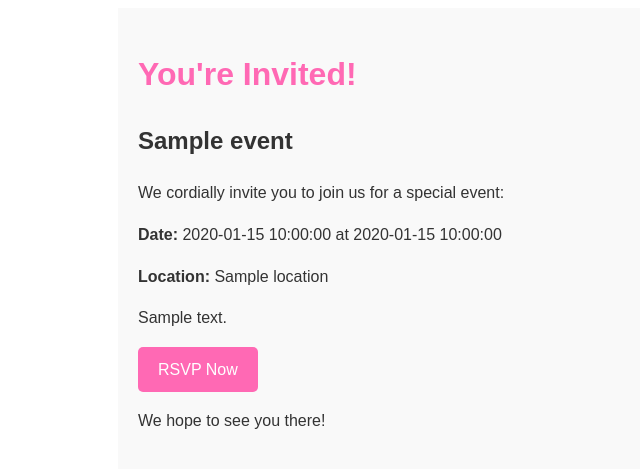
After one commit to davidfwatson/rsvp-site, a Flask app: template templates/email_invitation.html in a window 1280 px wide. The commit adds this page. Shown: the top 469 px of the page, without its empty margins (202-842 px from the left). Run offline with Flask 3, Linux system fonts and the light colour scheme; the template is opened without the code that fills it: most values are stand-ins (such as "Sample title", 1, 10 or a date in 2020).

Commit message:
emailer added to admin

```diff
--- a/app.py
+++ b/app.py
@@ -1,10 +1,11 @@
 import json
-from flask import Flask, render_template, request, redirect, url_for, send_from_directory
+from flask import Flask, render_template, request, redirect, url_for, send_from_directory, flash
 from datetime import datetime
 from event_config import get_event_config
 from email_handler import send_email
 
 app = Flask(__name__)
+app.secret_key = 'your_secret_key'  # Replace with a real secret key
 
 def load_rsvps(event_id):
     try:
@@ -63,13 +64,25 @@ def thank_you(event_id):
 def serve_static(file):
     return send_from_directory('static', file)
 
-@app.route('/<event_id>/admin')
+@app.route('/<event_id>/admin', methods=['GET', 'POST'])
 def admin(event_id):
     event_config = get_event_config(event_id)
     if not event_config:
         return "Event not found", 404
 
     rsvps = load_rsvps(event_id)
+
+    if request.method == 'POST':
+        email = request.form['email']
+        subject = f"RSVP Request for {event_config['name']}"
+        body = generate_invitation_email_body(event_config)
+        html_body = render_template('email_invitation.html', event=event_config)
+
+        if send_email(email, subject, body, html_body):
+            flash('Invitation sent successfully!', 'success')
+        else:
+            flash('Failed to send invitation.', 'error')
+
     return render_template('admin.html', event=event_config, rsvps=rsvps)
 
 def generate_email_body(event, rsvp):
@@ -103,5 +116,21 @@ We hope to see you another time!
 """
     return body
 
+def generate_invitation_email_body(event):
+    return f"""
+You're invited to {event['name']}!
+
+Join us for a special event:
+
+Date: {event['date']} at {event['time']}
+Location: {event['location']}
+
+{event['description']}
+
+Please RSVP by visiting: {url_for('index', event_id=event['id'], _external=True)}
+
+We hope to see you there!
+"""
+
 if __name__ == '__main__':
     app.run(debug=True)
--- a/email_handler.py
+++ b/email_handler.py
@@ -32,26 +32,25 @@ def get_credentials():
             pickle.dump(creds, token)
     return creds
 
-def build_message(destination, subject, body):
+def build_message(destination, subject, body, html_body=None):
     message = MIMEMultipart('alternative')
     message['to'] = destination
     message['from'] = "your-email@gmail.com"  # Replace with your email
     message['subject'] = subject
 
-    # Convert Markdown to HTML
-    html_body = md.markdown(body)
-
-    # Attach both plain text and HTML versions
     message.attach(MIMEText(body, 'plain'))
-    message.attach(MIMEText(html_body, 'html'))
+    if html_body:
+        message.attach(MIMEText(html_body, 'html'))
+    else:
+        message.attach(MIMEText(md.markdown(body), 'html'))
 
     return {'raw': urlsafe_b64encode(message.as_bytes()).decode()}
 
-def send_email(destination, subject, body):
+def send_email(destination, subject, body, html_body=None):
     creds = get_credentials()
     try:
         service = build('gmail', 'v1', credentials=creds)
-        message = build_message(destination, subject, body)
+        message = build_message(destination, subject, body, html_body)
         sent_message = service.users().messages().send(userId="me", body=message).execute()
         print(f"Message Id: {sent_message['id']}")
         return True
--- /dev/null
+++ b/templates/email_invitation.html
@@ -0,0 +1,46 @@
+<!DOCTYPE html>
+<html lang="en">
+<head>
+    <meta charset="UTF-8">
+    <meta name="viewport" content="width=device-width, initial-scale=1.0">
+    <title>You're Invited!</title>
+    <style>
+        body {
+            font-family: Arial, sans-serif;
+            line-height: 1.6;
+            color: #333;
+        }
+        .container {
+            max-width: 600px;
+            margin: 0 auto;
+            padding: 20px;
+            background-color: #f9f9f9;
+        }
+        h1 {
+            color: #ff69b4;
+        }
+        .button {
+            display: inline-block;
+            padding: 10px 20px;
+            background-color: #ff69b4;
+            color: white;
+            text-decoration: none;
+            border-radius: 5px;
+        }
+    </style>
+</head>
+<body>
+    <div class="container">
+        <h1>You're Invited!</h1>
+        <h2>{{ event.name }}</h2>
+        <p>We cordially invite you to join us for a special event:</p>
+        <p><strong>Date:</strong> {{ event.date }} at {{ event.time }}</p>
+        <p><strong>Location:</strong> {{ event.location }}</p>
+        <p>{{ event.description }}</p>
+        <p>
+            <a href="{{ url_for('index', event_id=event.id, _external=True) }}" class="button">RSVP Now</a>
+        </p>
+        <p>We hope to see you there!</p>
+    </div>
+</body>
+</html>
```
Also changed, not shown: templates/admin.html (+49 -6 lines).
